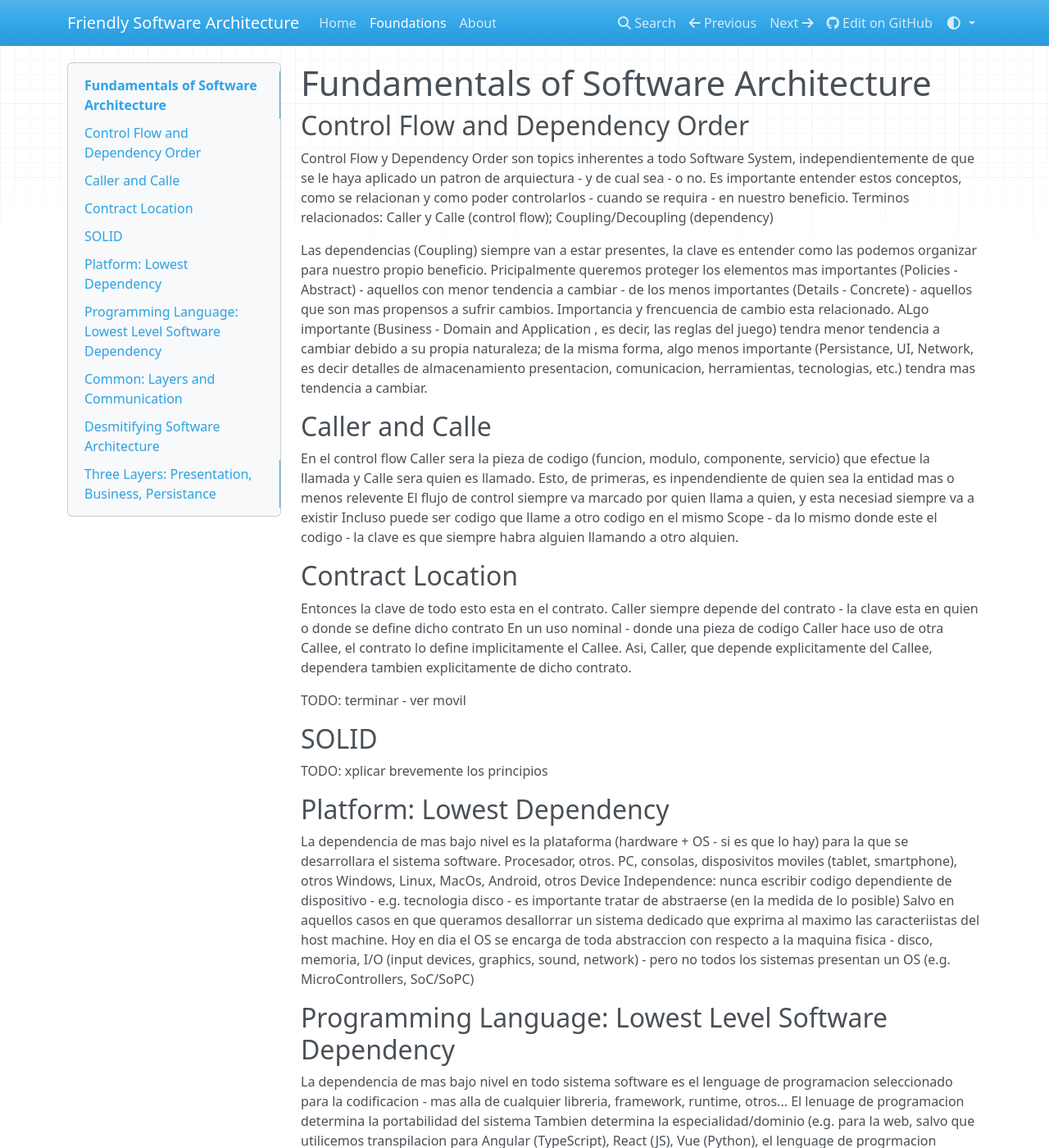
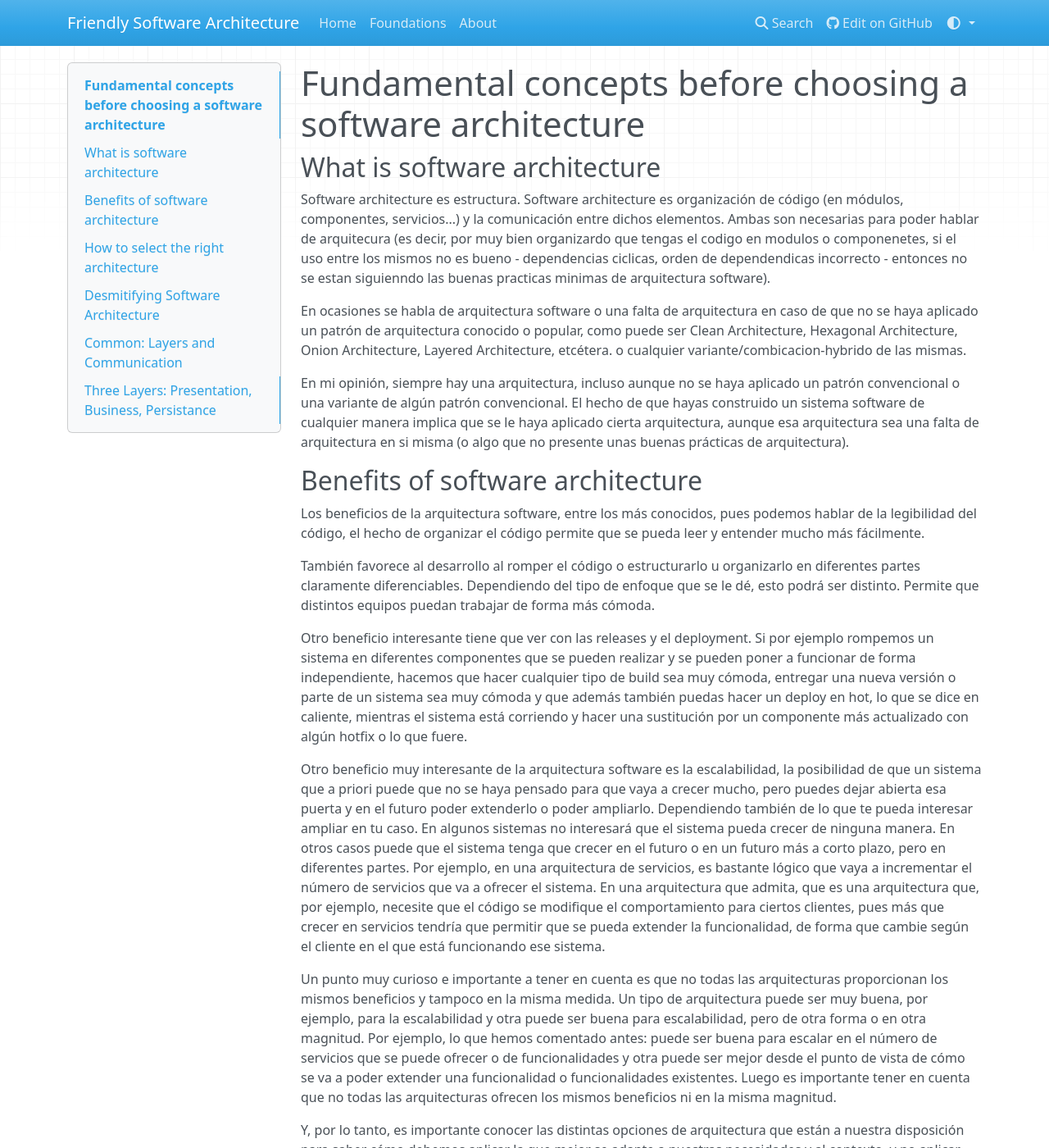
Before and after one commit to RolindaW/software-architecture, an MkDocs documentation site: the page built from docs/fundamental-concepts.md, in a window 1280 px wide and 1400 px high. Shown: the whole window at 82% size. Built offline with MkDocs 1.6.1, drawn with Linux system fonts in a browser that asks for light colours; nearby versions of some CDN libraries; some of the changed text lies outside the part shown.

Commit message:
new draft content - pendind to clear

```diff
--- a/docs/basics.md
+++ b/docs/fundamental-concepts.md
@@ -1,58 +1,35 @@
-# Fundamentals of Software Architecture
+# Fundamental concepts before choosing a software architecture
 
-## Control Flow and Dependency Order
+## What is software architecture
 
-Control Flow y Dependency Order son topics inherentes a todo Software System, independientemente de que se le haya aplicado un patron de arquiectura - y de cual sea - o no.
-Es importante entender estos conceptos, como se relacionan y como poder controlarlos - cuando se requira - en nuestro beneficio.
-Terminos relacionados: Caller y Calle (control flow); Coupling/Decoupling (dependency)
+Software architecture es estructura.
+Software architecture es organización de código (en módulos, componentes, servicios...) y la comunicación entre dichos elementos. Ambas son necesarias para poder hablar de arquitecura (es decir, por muy bien organizardo que tengas el codigo en modulos o componenetes, si el uso entre los mismos no es bueno - dependencias ciclicas, orden de dependendicas incorrecto - entonces no se estan siguienndo las buenas practicas minimas de arquitectura software).
 
-Las dependencias (Coupling) siempre van a estar presentes, la clave es entender como las podemos organizar para nuestro propio beneficio.
-Pricipalmente queremos proteger los elementos mas importantes (Policies - Abstract) - aquellos con menor tendencia a cambiar - de los menos importantes (Details - Concrete) - aquellos que son mas propensos a sufrir cambios.
-Importancia y frencuencia de cambio esta relacionado. ALgo importante (Business - Domain and Application , es decir, las reglas del juego) tendra menor tendencia a cambiar debido a su propia naturaleza; de la misma forma, algo menos importante (Persistance, UI, Network, es decir detalles de almacenamiento presentacion, comunicacion, herramientas, tecnologias, etc.) tendra mas tendencia a cambiar.
+En ocasiones se habla de arquitectura software o una falta de arquitectura en caso de que no se haya aplicado un patrón de arquitectura conocido o popular, como puede ser Clean Architecture, Hexagonal Architecture, Onion Architecture, Layered Architecture, etcétera. o cualquier variante/combicacion-hybrido de las mismas.
 
-## Caller and Calle
+En mi opinión, siempre hay una arquitectura, incluso aunque no se haya aplicado un patrón convencional o una variante de algún patrón convencional. El hecho de que hayas construido un sistema software de cualquier manera implica que se le haya aplicado cierta arquitectura, aunque esa arquitectura sea una falta de arquitectura en si misma (o algo que no presente unas buenas prácticas de arquitectura).
 
-En el control flow Caller sera la pieza de codigo (funcion, modulo, componente, servicio) que efectue la llamada y Calle sera quien es llamado.
-Esto, de primeras, es inpendendiente de quien sea la entidad mas o menos relevente
-El flujo de control siempre va marcado por quien llama a quien, y esta necesiad siempre va a existir
-Incluso puede ser codigo que llame a otro codigo en el mismo Scope - da lo mismo donde este el codigo - la clave es que siempre habra alguien llamando a otro alquien.
+## Benefits of software architecture
 
-## Contract Location
+Los beneficios de la arquitectura software, entre los más conocidos, pues podemos hablar de la legibilidad del código, el hecho de organizar el código permite que se pueda leer y entender mucho más fácilmente.
 
-Entonces la clave de todo esto esta en el contrato.
-Caller siempre depende del contrato - la clave esta en quien o donde se define dicho contrato
-En un uso nominal - donde una pieza de codigo Caller hace uso de otra Callee, el contrato lo define implicitamente el Callee.
-Asi, Caller, que depende explicitamente del Callee, dependera tambien explicitamente de dicho contrato.
+También favorece al desarrollo al romper el código o estructurarlo u organizarlo en diferentes partes claramente diferenciables. Dependiendo del tipo de enfoque que se le dé, esto podrá ser distinto. Permite que distintos equipos puedan trabajar de forma más cómoda.
 
-TODO: terminar - ver movil
+Otro beneficio interesante tiene que ver con las releases y el deployment. Si por ejemplo rompemos un sistema en diferentes componentes que se pueden realizar y se pueden poner a funcionar de forma independiente, hacemos que hacer cualquier tipo de build sea muy cómoda, entregar una nueva versión o parte de un sistema sea muy cómoda y que además también puedas hacer un deploy en hot, lo que se dice en caliente, mientras el sistema está corriendo y hacer una sustitución por un componente más actualizado con algún hotfix o lo que fuere.
 
-## SOLID
+Otro beneficio muy interesante de la arquitectura software es la escalabilidad, la posibilidad de que un sistema que a priori puede que no se haya pensado para que vaya a crecer mucho, pero puedes dejar abierta esa puerta y en el futuro poder extenderlo o poder ampliarlo. Dependiendo también de lo que te pueda interesar ampliar en tu caso. En algunos sistemas no interesará que el sistema pueda crecer de ninguna manera. En otros casos puede que el sistema tenga que crecer en el futuro o en un futuro más a corto plazo, pero en diferentes partes. Por ejemplo, en una arquitectura de servicios, es bastante lógico que vaya a incrementar el número de servicios que va a ofrecer el sistema. En una arquitectura que admita, que es una arquitectura que, por ejemplo, necesite que el código se modifique el comportamiento para ciertos clientes, pues más que crecer en servicios tendría que permitir que se pueda extender la funcionalidad, de forma que cambie según el cliente en el que está funcionando ese sistema.
 
-TODO: xplicar brevemente los principios
+Un punto muy curioso e importante a tener en cuenta es que no todas las arquitecturas proporcionan los mismos beneficios y tampoco en la misma medida. Un tipo de arquitectura puede ser muy buena, por ejemplo, para la escalabilidad y otra puede ser buena para escalabilidad, pero de otra forma o en otra magnitud. Por ejemplo, lo que hemos comentado antes: puede ser buena para escalar en el número de servicios que se puede ofrecer o de funcionalidades y otra puede ser mejor desde el punto de vista de cómo se va a poder extender una funcionalidad o funcionalidades existentes. Luego es importante tener en cuenta que no todas las arquitecturas ofrecen los mismos beneficios ni en la misma magnitud.
 
-## Platform: Lowest Dependency
+Y, por lo tanto, es importante conocer las distintas opciones de arquitectura que están a nuestra disposición para saber cómo debemos aplicar la que mejor se adapte a nuestras necesidades y al contexto, y no aplicar una arquitectura por aplicar sin ningún criterio.
 
-La dependencia de mas bajo nivel es la plataforma (hardware + OS - si es que lo hay) para la que se desarrollara el sistema software.
-Procesador, otros.
-PC, consolas, disposivitos moviles (tablet, smartphone), otros
-Windows, Linux, MacOs, Android, otros
-Device Independence: nunca escribir codigo dependiente de dispositivo - e.g. tecnologia disco - es importante tratar de abstraerse (en la medida de lo posible)
-Salvo en aquellos casos en que queramos desallorrar un sistema dedicado que exprima al maximo las caracteriistas del host machine.
-Hoy en dia el OS se encarga de toda abstraccion con respecto a la maquina fisica - disco, memoria, I/O (input devices, graphics, sound, network) - pero no todos los sistemas presentan un OS (e.g. MicroControllers, SoC/SoPC)
+## How to select the right architecture
 
-## Programming Language: Lowest Level Software Dependency
+Elegir una arquitectura software no es un proceso trivial, es necesario conocer una serie de requisitos o de características del proyecto en el que se va a trabajar antes de elegir la arquitectura que mejor se pueda adaptar. En estas características podríamos tener en cuenta, por ejemplo, la experiencia del equipo de desarrollo, algunos requisitos de cliente, herramientas y tecnologías que se vayan a elegir, plazos y presupuestos, etc.
 
-La dependencia de mas bajo nivel en todo sistema software es el lenguage de programacion seleccionado para la codificacion - mas alla de cualquier libreria, framework, runtime, otros...
-El lenuage de programacion determina la portabilidad del sistema
-Tambien determina la especialidad/dominio (e.g. para la web, salvo que utilicemos transpilacion para Angular (TypeScript), React (JS), Vue (Python), el lenguage de progrmacion JavaScript es el unico soportado por los navegadores)
-Tambien es posible tener en cuenta los recursos (librerias, frameworks) que existan a disposicion del dominio (e.g. para C++ windowing and context creation libraries, extension loading libraries, maths/algebra 3D graphics calculations)
-La eleccion del lenguage de programacion no es trivial
+Algunos profesionales recomiendan que la arquitectura no sea algo que haya que seleccionar en un principio y aferrarse a ella de forma muy estricta. Es posible que al principio del proyecto no sepamos muchas cosas y, por tanto, elegir una arquitectura de forma muy forzada sin tener en cuenta ciertas características del proyecto, sea o resulte en una mala decisión que nos perjudique en el futuro.
 
-## Common: Layers and Communication
-
-Todas los patrones de aruquitectura comparten una premisa comun: Separations of Concerns y COmmunicaton
-ALgunos lo hacen mediantes Layers, otros con Use Cases, otros son Hybrids
-La sefunda parte de la premisa es como es la comunicacion entre dichas capas: en que sentido fluye, si se permiten saltos - bypass o passthrough - (open) o no (closed), etc.
+Tambien, en algunas fases del desarrollo, es posible que la arquitectura vaya cambiando, tiene que ser flexible. No es que tenga que cambia dracticamente, quiza mas alguna pincelada aqui y alla.
 
 ## Desmitifying Software Architecture
 
@@ -60,6 +37,12 @@ Opiniones muy diferentes sobre lo que verdaderamente Software Architecture aport
 Algunos lo consideran parte critica de todo sistema software.
 Otros lo ven como algo menos relevante, quiza incluso en ocasiones sobrevalorado.
 Como es esto posible? Que haya opiniones de caracter tan opuesto en cuanto a un asunto que aparentemente puede marcar la diferencia entre el exito o fracaso de un sistema software.
+
+## Common: Layers and Communication
+
+Todas los patrones de aruquitectura comparten una premisa comun: Separations of Concerns y COmmunicaton
+ALgunos lo hacen mediantes Layers, otros con Use Cases, otros son Hybrids
+La sefunda parte de la premisa es como es la comunicacion entre dichas capas: en que sentido fluye, si se permiten saltos - bypass o passthrough - (open) o no (closed), etc.
 
 ## Three Layers: Presentation, Business, Persistance
 
```
Also changed, not shown: docs/dependencies-01.md (added, +49 -0 lines), docs/dependency-02.md (added, +67 -0 lines).
